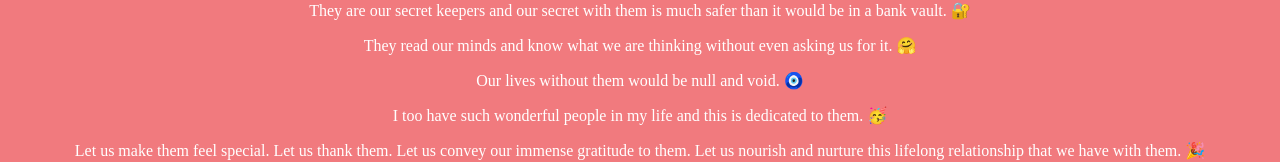
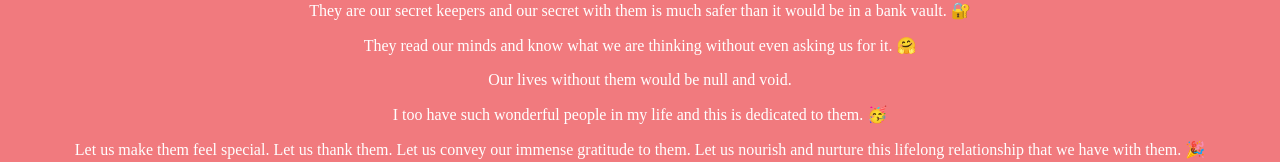
Before and after one commit to rahul-kabra/say-thank-you, an Angular app: page /story in a window 1280 px wide. Shown: the part 282-444 px from the top of the page. Built offline with nearby package versions, Linux system fonts and the light colour scheme; a web font is replaced by a local one.

Commit message:
fixed message response issue

```diff
--- a/src/app/components/receive-message/receive-message.component.ts
+++ b/src/app/components/receive-message/receive-message.component.ts
@@ -73,8 +73,8 @@ export class ReceiveMessageComponent implements OnInit {
     let answer = (challengeAnswer.trim() === "" || challengeAnswer === null ? ANONYMOUS_ANSWER : challengeAnswer);
     this.receiveService.getMessage(secretCode, answer).subscribe(
       (response: any) => {
-        this.message = response.msgBody;
-        this.typewriterEffect(response.msgBody);
+        this.message = response.data;
+        this.typewriterEffect(response.data);
         this.isSubmitError = false;
       },
       (error: any) => {
@@ -100,7 +100,7 @@ export class ReceiveMessageComponent implements OnInit {
   }
 
   typewriterEffect(data: string) {
-    var modifiedData = data.split("");
+    let modifiedData = data.split("");
     let result = "";
     for (let i = 0; i < modifiedData.length; i++) {
       setTimeout(function () {
--- a/src/app/components/story/story.component.html
+++ b/src/app/components/story/story.component.html
@@ -9,7 +9,7 @@
         <p>They are our cunning partners when we are up to some mischief. 😝</p>
         <p>They are our secret keepers and our secret with them is much safer than it would be in a bank vault. 🔐</p>
         <p>They read our minds and know what we are thinking without even asking us for it. 🤗</p>
-        <p>Our lives without them would be null and void. 🧿</p>
+        <p>Our lives without them would be null and void.</p>
         <p>I too have such wonderful people in my life and this is dedicated to them. 🥳</p>
         <p>Let us make them feel special. Let us thank them. Let us convey our immense gratitude to them. Let us nourish
             and
```
